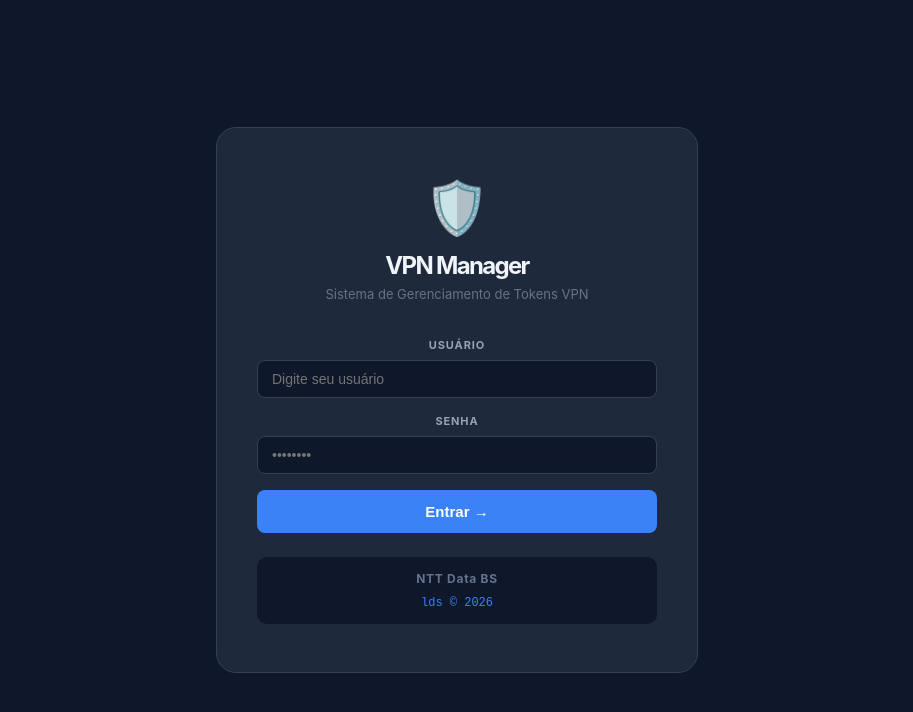
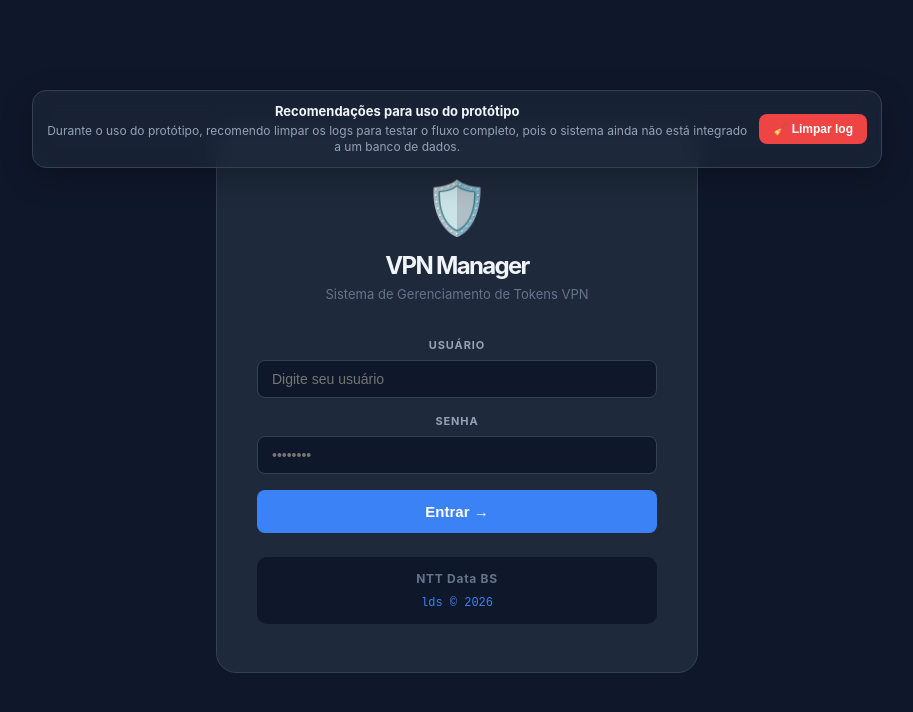
Before and after one commit to de-Sa/VPN---Manager, a React (Vite) app: page / in a window 1280 px wide. Shown: the top 712 px of the page, without its empty margins (183-1096 px from the left). Built offline with nearby package versions, Linux system fonts and the light colour scheme.

Commit message:
First Commit

```diff
--- a/src/App.jsx
+++ b/src/App.jsx
@@ -306,43 +306,109 @@ function Navbar({ user, onLogout }) {
   );
 }
 
-function LoginPage({ users, onLogin }) {
+function LoginPage({ users, onLogin, onClearLogs }) {
   const [form, setForm] = useState({ username: "", password: "" });
   const [err, setErr] = useState("");
 
   const upd = (k) => (e) => setForm((f) => ({ ...f, [k]: e.target.value }));
 
   const submit = () => {
-    const u = users.find((u) => u.username === form.username.trim() && u.password === form.password);
+    const u = users.find(
+      (u) => u.username === form.username.trim() && u.password === form.password
+    );
     if (u) onLogin(u);
     else setErr("Usuário ou senha incorretos.");
   };
 
   return (
-    <div style={{
-      flex: 1, display: "flex", alignItems: "center", justifyContent: "center",
+    <div
+      style={{
+        flex: 1,
+        display: "flex",
+        alignItems: "center",
+        justifyContent: "center",
         padding: "20px",
-    }}>
-      <div style={{
-        background: K.card, borderRadius: "20px", padding: "48px 40px",
-        width: "100%", maxWidth: "400px", border: `1px solid ${K.border}`,
-      }}>
-
+        position: "relative", // ✅ importante para o absolute funcionar
+      }}
+    >
+      {/* ✅ Aviso do protótipo + botão (área vermelha) */}
+      <div
+        style={{
+          position: "absolute",
+          top: "90px",
+          left: "50%",
+          transform: "translateX(-50%)",
+          width: "min(820px, 92vw)",
+          background: "rgba(30, 41, 59, 0.65)",
+          border: `1px solid ${K.border}`,
+          borderRadius: "14px",
+          padding: "12px 14px",
+          display: "flex",
+          gap: "12px",
+          alignItems: "center",
+          justifyContent: "space-between",
+          backdropFilter: "blur(10px)",
+          boxShadow: "0 10px 30px rgba(0,0,0,0.25)",
+          zIndex: 2,
+        }}
+      >
+        <div style={{ display: "flex", flexDirection: "column", gap: "4px" }}>
+          <div style={{ color: K.text, fontWeight: 700, fontSize: "13px" }}>
+            Recomendações para uso do protótipo
+          </div>
+          <div style={{ color: K.muted, fontSize: "12px", lineHeight: "1.35" }}>
+            Durante o uso do protótipo, recomendo limpar os logs para testar o fluxo completo,
+            pois o sistema ainda não está integrado a um banco de dados.
+          </div>
+        </div>
+
+        <button
+          onClick={onClearLogs}
+          style={btn(K.red, { padding: "8px 14px", fontSize: "12px", whiteSpace: "nowrap" })}
+          title="Limpar logs e resetar tokens (protótipo)"
+        >
+          🧹 Limpar log
+        </button>
+      </div>
+
+      {/* Card de login */}
+      <div
+        style={{
+          background: K.card,
+          borderRadius: "20px",
+          padding: "48px 40px",
+          width: "100%",
+          maxWidth: "400px",
+          border: `1px solid ${K.border}`,
+        }}
+      >
         <div style={{ textAlign: "center", marginBottom: "36px" }}>
           <div style={{ fontSize: "52px", marginBottom: "12px" }}>🛡️</div>
           <h1 style={{ color: K.text, margin: "0 0 6px", fontSize: "24px", fontWeight: "700" }}>
             VPN Manager
           </h1>
-
           <p style={{ color: K.dim, margin: 0, fontSize: "13px" }}>
             Sistema de Gerenciamento de Tokens VPN
           </p>
         </div>
 
-
-        {[["username", "USUÁRIO", "text", "Digite seu usuário"], ["password", "SENHA", "password", "••••••••"]].map(([k, label, type, ph]) => (
+        {[
+          ["username", "USUÁRIO", "text", "Digite seu usuário"],
+          ["password", "SENHA", "password", "••••••••"],
+        ].map(([k, label, type, ph]) => (
           <div key={k} style={{ marginBottom: "16px" }}>
-            <label style={{ display: "block", color: K.muted, fontSize: "11px", fontWeight: "700", letterSpacing: "0.08em", marginBottom: "8px" }}>{label}</label>
+            <label
+              style={{
+                display: "block",
+                color: K.muted,
+                fontSize: "11px",
+                fontWeight: "700",
+                letterSpacing: "0.08em",
+                marginBottom: "8px",
+              }}
+            >
+              {label}
+            </label>
             <input
               style={inp({ width: "100%" })}
               type={type}
@@ -354,15 +420,26 @@ function LoginPage({ users, onLogin }) {
           </div>
         ))}
 
-        {err && <p style={{ color: K.red, textAlign: "center", marginBottom: "12px", fontSize: "13px" }}>{err}</p>}
-
-        <button style={btn(K.blue, { width: "100%", padding: "13px", fontSize: "15px" })} onClick={submit}>
+        {err && (
+          <p style={{ color: K.red, textAlign: "center", marginBottom: "12px", fontSize: "13px" }}>
+            {err}
+          </p>
+        )}
+
+        <button
+          style={btn(K.blue, { width: "100%", padding: "13px", fontSize: "15px" })}
+          onClick={submit}
+        >
           Entrar →
         </button>
 
         <div style={{ marginTop: "24px", background: K.bg, borderRadius: "10px", padding: "14px", fontSize: "12px" }}>
-          <div style={{ color: K.dim, fontWeight: "700", letterSpacing: "0.06em", marginBottom: "8px" }}>NTT Data BS</div>
-          <div style={{ color: K.dim }}> <span style={{ color: K.blue, fontFamily: "monospace" }}>lds © 2026</span></div>
+          <div style={{ color: K.dim, fontWeight: "700", letterSpacing: "0.06em", marginBottom: "8px" }}>
+            NTT Data BS
+          </div>
+          <div style={{ color: K.dim }}>
+            <span style={{ color: K.blue, fontFamily: "monospace" }}>lds © 2026</span>
+          </div>
         </div>
       </div>
     </div>
@@ -2147,12 +2224,11 @@ export default function App() {
     setTimeout(() => setToast(null), 3500);
   }, []);
 
-  // Persist helper
+  // Persist helper (CORRETO)
   const saveKey = useCallback(async (key, val) => {
     await db.set(key, val);
     setData((p) => ({ ...p, [key]: val }));
   }, []);
-
 
   // ---- INIT DB
   useEffect(() => {
@@ -2208,11 +2284,18 @@ export default function App() {
     return () => clearInterval(id);
   }, [ready]);
 
-  // ---- RELEASE (manual)
+  // ---- RELEASE (manual) - com blindagens
   const doRelease = useCallback(
     async (token, motivo = "Liberado manualmente") => {
+      // evita log indevido
+      if (!token || token.status !== "ocupado") {
+        showToast("Token já está livre.", "info");
+        return;
+      }
+
       const nowIso = new Date().toISOString();
       const { tokens, logs } = dataRef.current;
+      const safeLogs = Array.isArray(logs) ? logs : [];
 
       const newLog = {
         id: genId(),
@@ -2225,13 +2308,13 @@ export default function App() {
         motivo,
       };
 
-      const newTokens = tokens.map((t) =>
+      const newTokens = (Array.isArray(tokens) ? tokens : []).map((t) =>
         t.id === token.id
           ? { ...t, status: "livre", consultorId: null, startTime: null, durationMs: null, expiresAt: null }
           : t
       );
 
-      const newLogs = [newLog, ...logs];
+      const newLogs = [newLog, ...safeLogs];
 
       await db.set("tokens", newTokens);
       await db.set("logs", newLogs);
@@ -2298,7 +2381,6 @@ export default function App() {
         showToast(`VPN renovada por ${minutes} min.`, "success");
       }
 
-      // permite avisar novamente no próximo ciclo
       seenWarns.current.delete(modal.tokenId);
       setWarnToken(null);
       setDurationModal(null);
@@ -2306,7 +2388,7 @@ export default function App() {
     [durationModal, minutesToMs, doReserve, doRenew, showToast]
   );
 
-  // ---- WARN nos últimos 5 min (somente consultor, somente token dele)
+  // ---- WARN nos últimos 5 min (somente consultor e token dele)
   useEffect(() => {
     if (!user || user.role !== "consultant") return;
     const myId = user.consultorId;
@@ -2340,12 +2422,12 @@ export default function App() {
       const now = Date.now();
 
       let changed = false;
-      let newLogs = logs;
-
-      const newTokens = tokens.map((t) => {
+      let newLogs = Array.isArray(logs) ? logs : [];
+
+      const newTokens = (Array.isArray(tokens) ? tokens : []).map((t) => {
         if (t.status !== "ocupado") return t;
 
-        // migração segura (se existir token antigo sem expiresAt)
+        // ✅ CORREÇÃO AQUI: faltava "||" e "|| MAX_MS"
         const effectiveExpiresAt =
           t.expiresAt || (t.startTime ? t.startTime + (t.durationMs || MAX_MS) : null);
 
@@ -2441,7 +2523,7 @@ export default function App() {
         />
       )}
 
-      {/* Modal de duração (serve para reservar e renovar) */}
+      {/* Modal de duração */}
       {durationModal && (
         <DurationModal
           title={durationModal.mode === "reserve" ? "Definir tempo de uso da VPN" : "Renovar tempo de VPN"}
@@ -2463,7 +2545,28 @@ export default function App() {
       )}
 
       {!user ? (
-        <LoginPage users={data.users} onLogin={setUser} />
+        <LoginPage
+          users={data.users}
+          onLogin={setUser}
+          onClearLogs={async () => {
+            // ✅ Opção 1: limpar logs + resetar tokens ocupados
+            await db.set("logs", []);
+
+            const resetTokens = (dataRef.current.tokens || []).map((t) =>
+              t.status === "ocupado"
+                ? { ...t, status: "livre", consultorId: null, startTime: null, durationMs: null, expiresAt: null }
+                : t
+            );
+
+            await db.set("tokens", resetTokens);
+            setData((p) => ({ ...p, logs: [], tokens: resetTokens }));
+
+            setWarnToken(null);
+            seenWarns.current = new Set();
+
+            showToast("Logs limpos e tokens resetados com sucesso.", "success");
+          }}
+        />
       ) : user.role === "admin" ? (
         <AdminDashboard
           data={data}
```
Lines whose indentation alone changed are shown as unchanged.
